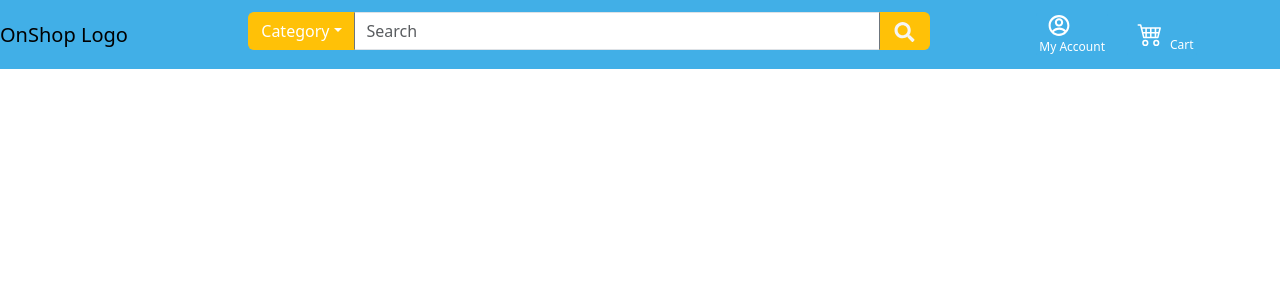
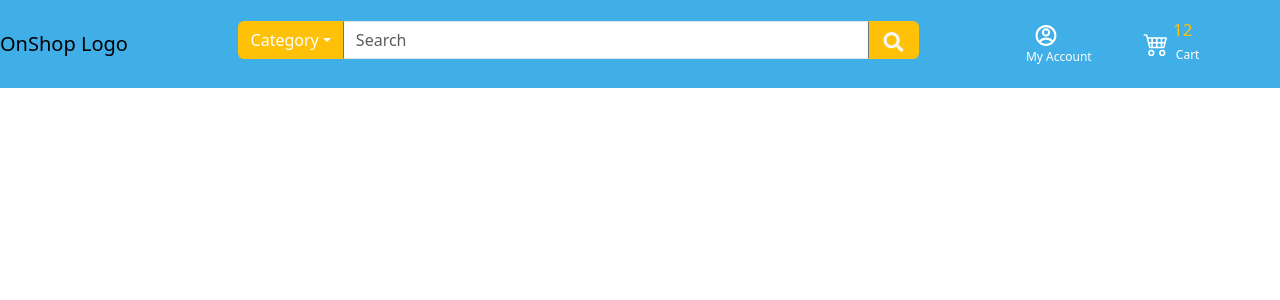
Before and after one commit to Red-stevo/Ecommerce, a React (Vite) app in the folder onshop/: page / in a window 1280 px wide. Shown: the top 300 px of the page. Built offline with nearby package versions, Linux system fonts and the light colour scheme.

Commit message:
Commit message >>>>> small screen responsiveness done <<<<<

```diff
--- a/onshop/src/IndexPage/Pages/Components/Cart.jsx
+++ b/onshop/src/IndexPage/Pages/Components/Cart.jsx
@@ -4,6 +4,7 @@ import {Button} from "react-bootstrap";
 const Cart = () => {
     return (
         <Button className={"cart-button"}>
+            <span className={"cart-count"}>12</span>
             <BsCart4 className={"cart-icon"}/>
             <span className={"cart-text"}>Cart</span>
         </Button>
--- a/onshop/src/IndexPage/Pages/Components/CategoryDropDown.jsx
+++ b/onshop/src/IndexPage/Pages/Components/CategoryDropDown.jsx
@@ -4,7 +4,7 @@ const CategoryDropDown = () => {
     const categoryList = ["Men","Woman","Shoes", "Clothes", "Phones","Bags"];
 
     return (
-        <Dropdown data-bs-theme="dark">
+        <Dropdown className={"category-dropdown"}>
             <Dropdown.Toggle className={"search-buttons-left"} id="dropdown-button-dark-example1" variant="secondary">
                 Category
             </Dropdown.Toggle>
--- a/onshop/src/IndexPage/Styles/MainHeader.css
+++ b/onshop/src/IndexPage/Styles/MainHeader.css
@@ -1,4 +1,7 @@
 .main-header {
+    position: fixed;
+    width: 100%;
+    height: 11vh;
     background-color: rgb(65, 175, 231);
     color: whitesmoke;
 }
@@ -42,9 +45,9 @@
     border: rgb(65, 175, 231) 1px solid;
     font-size: 12px;
     font-weight: 400;
-    padding: 2px;
     margin: 2px;
     align-content: end;
+    padding: 10px;
 }
 
 .user-account-button  {
@@ -65,5 +68,100 @@
     white-space: nowrap;
 }
 .cart-text {
-   margin-top: 15px;
+    margin-top: 15px;
 }
+
+.cart-count {
+    position: absolute;
+    text-align: center;
+    text-justify: distribute-center-last;
+    width: 20px;
+    height: 20px;
+    margin-left: 37px;
+    margin-top: -14px;
+    color: #FFC107;
+    font-size: 17px;
+    font-weight: 500;
+    border-radius: 20px;
+    background-color: transparent;
+    padding-top: -10px;
+}
+
+
+/*extra small phone*/
+@media screen and (max-device-width: 599px){
+    .main-header {
+        height: 22vh;
+        padding: 5px;
+    }
+
+    .main-header-content-holder{
+        display: flex;
+        flex-direction: column;
+    }
+
+    .search-and-buttons {
+        margin-top: 10px;
+        width: 100dvw;
+    }
+
+    .search-bar {
+
+    }
+
+    .search-buttons-left{
+        font-size: 12px;
+        width: 80px;
+    }
+
+    .cart-button {
+        margin-top: 10px;
+    }
+
+    .cart-text {
+        margin-top: 15px;
+    }
+
+    .cart-count {
+        width: 8px;
+        height: 8px;
+        margin-left: 24px;
+        margin-top: -10px;
+        font-size: 12px;
+        font-weight: 600;
+        padding-top: -10px;
+    }
+
+    .cart-icon,.user-account-icon  {
+        width: 18px;
+        height: 18px;
+    }
+
+    .header-end-icons {
+        gap: 5%;
+        margin-right: 35px;
+    }
+
+    .cart-button, .user-account-button {
+        font-size: 12px;
+        font-weight: 400;
+        margin: 2px;
+        padding: 5px;
+    }
+    .main-header-content-holder{
+       background-color: rgb(65, 175, 231);
+    }
+
+}
+
+
+/*landscape phones and tablets.*/
+@media screen and (min-device-width: 600px) and (max-device-width: 899px) {
+
+}
+
+
+/*Screen larger than desktop*/
+@media screen and (min-width: 1800px) {
+
+}
```
